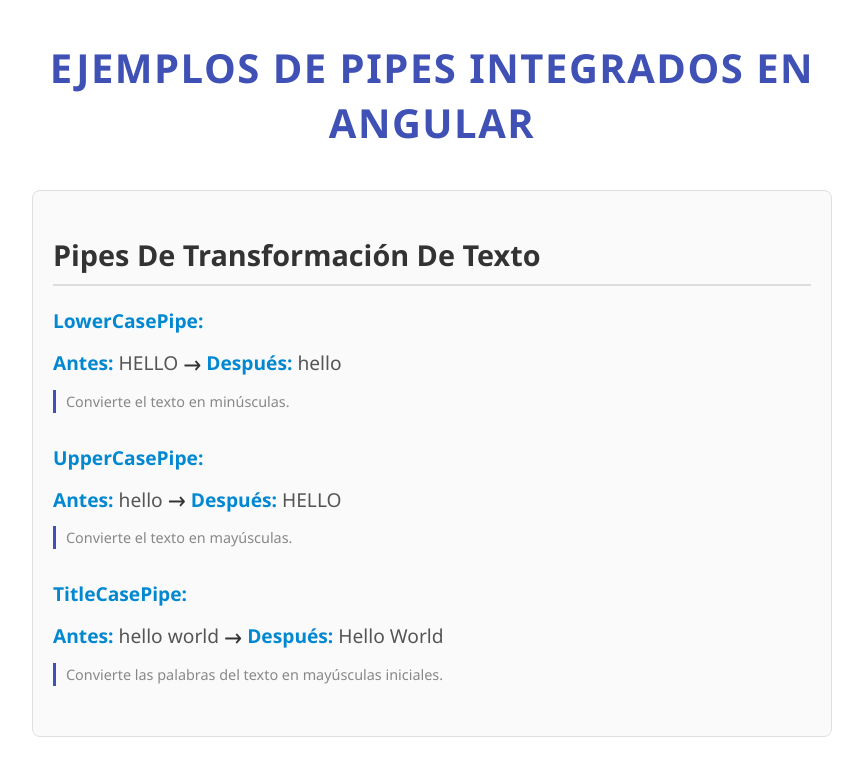
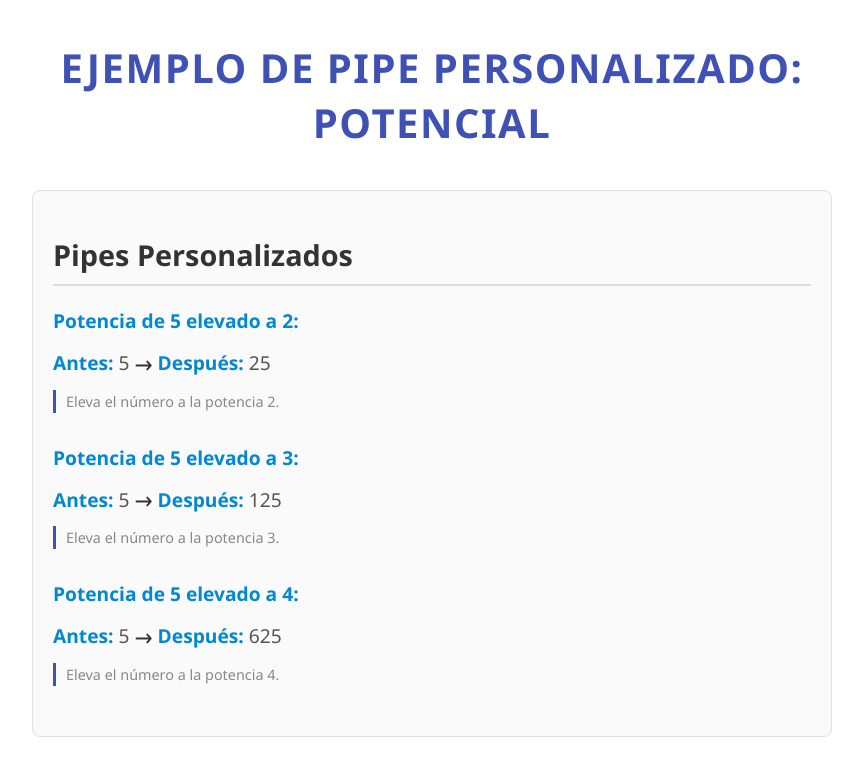
Before and after one commit to Minuke/angular-toolkit, an Angular app: page / in a window 1280 px wide. Shown: the top 775 px of the page, without its empty margins (208-1071 px from the left). Built offline with nearby package versions, Linux system fonts and the light colour scheme.

Commit message:
add component for angular custom pipes with examples

```diff
--- a/src/app/app.component.html
+++ b/src/app/app.component.html
@@ -1,2 +1,3 @@
 <!-- <app-layout></app-layout> -->
-<app-built-in-pipes></app-built-in-pipes>
+<!-- <app-built-in-pipes></app-built-in-pipes> -->
+<app-custom-pipes></app-custom-pipes>
--- a/src/app/app.component.ts
+++ b/src/app/app.component.ts
@@ -2,11 +2,12 @@ import { Component } from '@angular/core';
 import { RouterOutlet } from '@angular/router';
 import { LayoutComponent } from './shared/components/layout/layout.component';
 import { BuiltInPipesComponent } from '@shared/components/built-in-pipes/built-in-pipes.component';
+import { CustomPipesComponent } from '@shared/components/custom-pipes/custom-pipes.component';
 
 @Component({
   selector: 'app-root',
   standalone: true,
-  imports: [RouterOutlet, LayoutComponent, BuiltInPipesComponent],
+  imports: [RouterOutlet, LayoutComponent, BuiltInPipesComponent, CustomPipesComponent],
   templateUrl: './app.component.html',
   styleUrl: './app.component.scss'
 })
--- /dev/null
+++ b/src/app/shared/components/custom-pipes/custom-pipes.component.html
@@ -0,0 +1,37 @@
+<div class="pipes-examples">
+  <h1>Ejemplo de Pipe Personalizado: Potencial</h1>
+
+  <section>
+    <h2>Pipes Personalizados</h2>
+
+    <div class="example">
+      <p><strong>Potencia de {{potencia}} elevado a 2:</strong></p>
+      <div class="inline">
+        <p><em>Antes:</em> {{ potencia }}</p>
+        <span class="arrow">→</span>
+        <p><em>Después:</em> {{ potencia | potencial:2 }}</p>
+      </div>
+      <p class="description">Eleva el número a la potencia 2.</p>
+    </div>
+
+    <div class="example">
+      <p><strong>Potencia de {{potencia}} elevado a 3:</strong></p>
+      <div class="inline">
+        <p><em>Antes:</em> {{ potencia }}</p>
+        <span class="arrow">→</span>
+        <p><em>Después:</em> {{ potencia | potencial:3 }}</p>
+      </div>
+      <p class="description">Eleva el número a la potencia 3.</p>
+    </div>
+
+    <div class="example">
+      <p><strong>Potencia de {{potencia}} elevado a 4:</strong></p>
+      <div class="inline">
+        <p><em>Antes:</em> {{ potencia }}</p>
+        <span class="arrow">→</span>
+        <p><em>Después:</em> {{ potencia | potencial:4 }}</p>
+      </div>
+      <p class="description">Eleva el número a la potencia 4.</p>
+    </div>
+  </section>
+</div>
--- /dev/null
+++ b/src/app/shared/components/custom-pipes/custom-pipes.component.scss
@@ -0,0 +1,85 @@
+.pipes-examples {
+  font-family: 'Segoe UI', Tahoma, Geneva, Verdana, sans-serif;
+  margin: 40px auto;
+  max-width: 800px;
+
+  h1 {
+    text-align: center;
+    font-size: 2.5em;
+    color: #3f51b5;
+    margin-bottom: 40px;
+    text-transform: uppercase;
+    letter-spacing: 1.5px;
+  }
+
+  section {
+    margin-bottom: 40px;
+    padding: 20px;
+    border: 1px solid #e0e0e0;
+    border-radius: 8px;
+    background-color: #fafafa;
+
+    h2 {
+      font-size: 1.8em;
+      color: #333;
+      margin-bottom: 20px;
+      padding-bottom: 10px;
+      border-bottom: 2px solid #dcdcdc;
+      text-transform: capitalize;
+    }
+
+    .example {
+      margin-bottom: 30px;
+
+      p {
+        font-size: 1.2em;
+        color: #555;
+        margin: 0;
+      }
+
+      .description {
+        font-size: 0.9em;
+        color: #888;
+        margin-top: 10px;
+        padding-left: 10px;
+        border-left: 3px solid #3f51b5;
+      }
+
+      .inline {
+        display: flex;
+        align-items: center;
+        gap: 5px;
+        margin-top: 10px;
+
+        p {
+          margin: 0;
+        }
+
+        em {
+          font-weight: bold;
+          font-style: normal;
+          color: #0288d1;
+        }
+
+        .arrow {
+          font-size: 1.5em;
+          color: #333;
+        }
+      }
+
+      strong {
+        color: #0288d1;
+        display: block;
+        margin-bottom: 10px;
+      }
+    }
+  }
+
+  p {
+    line-height: 1.6;
+  }
+
+  strong {
+    font-weight: bold;
+  }
+}
--- /dev/null
+++ b/src/app/shared/components/custom-pipes/custom-pipes.component.ts
@@ -0,0 +1,13 @@
+import { Component } from '@angular/core';
+import { PotencialPipe } from '@shared/pipes/potencial-pipe.pipe';
+
+@Component({
+  selector: 'app-custom-pipes',
+  standalone: true,
+  imports: [PotencialPipe],
+  templateUrl: './custom-pipes.component.html',
+  styleUrl: './custom-pipes.component.scss'
+})
+export class CustomPipesComponent {
+  potencia: number = 5; // El valor que pasaremos al pipe personalizado
+}
--- /dev/null
+++ b/src/app/shared/pipes/potencial-pipe.pipe.ts
@@ -0,0 +1,12 @@
+import { Pipe, PipeTransform } from '@angular/core';
+
+@Pipe({
+  name: 'potencial',
+  standalone: true
+})
+
+export class PotencialPipe implements PipeTransform {
+  transform(value: number, arg: number): number {
+    return Math.pow(value, arg);
+  }
+}
```
Also changed, not shown: 2 other files (tests, documents, lock files or other folders).
